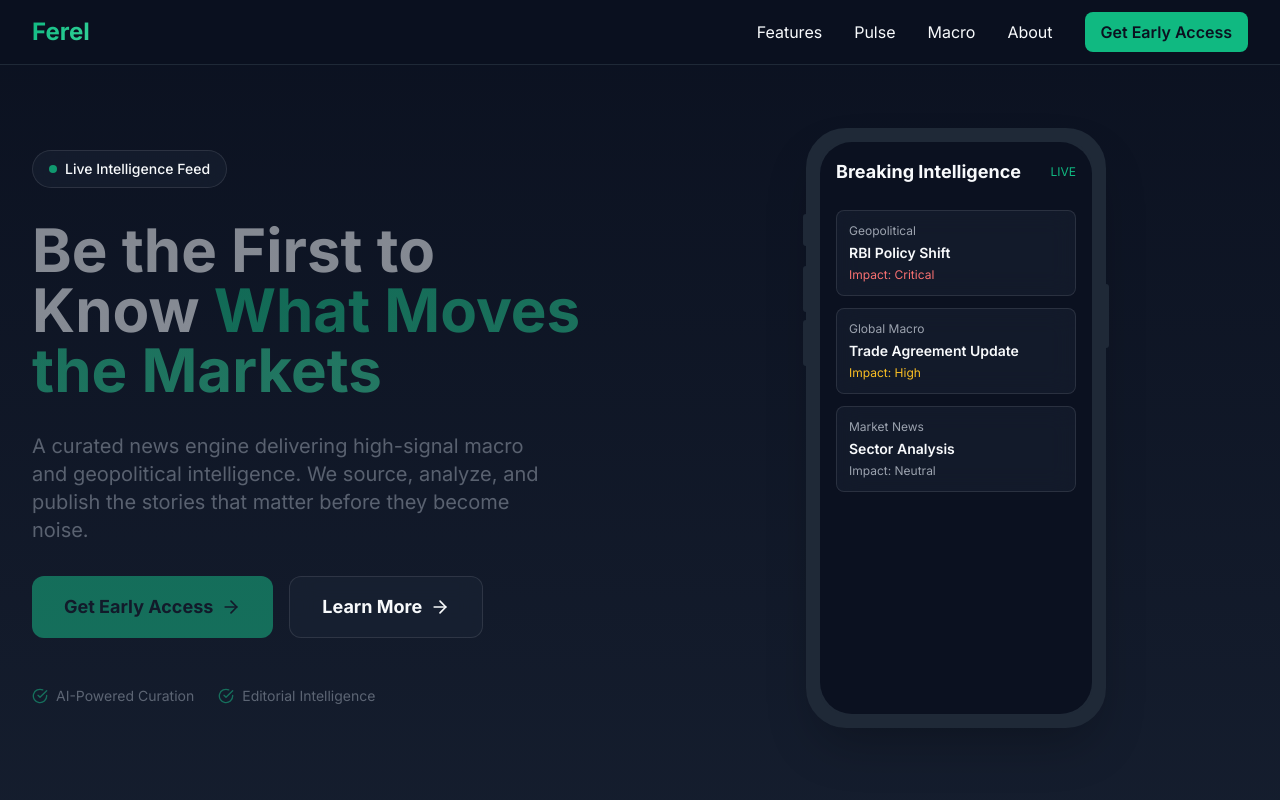
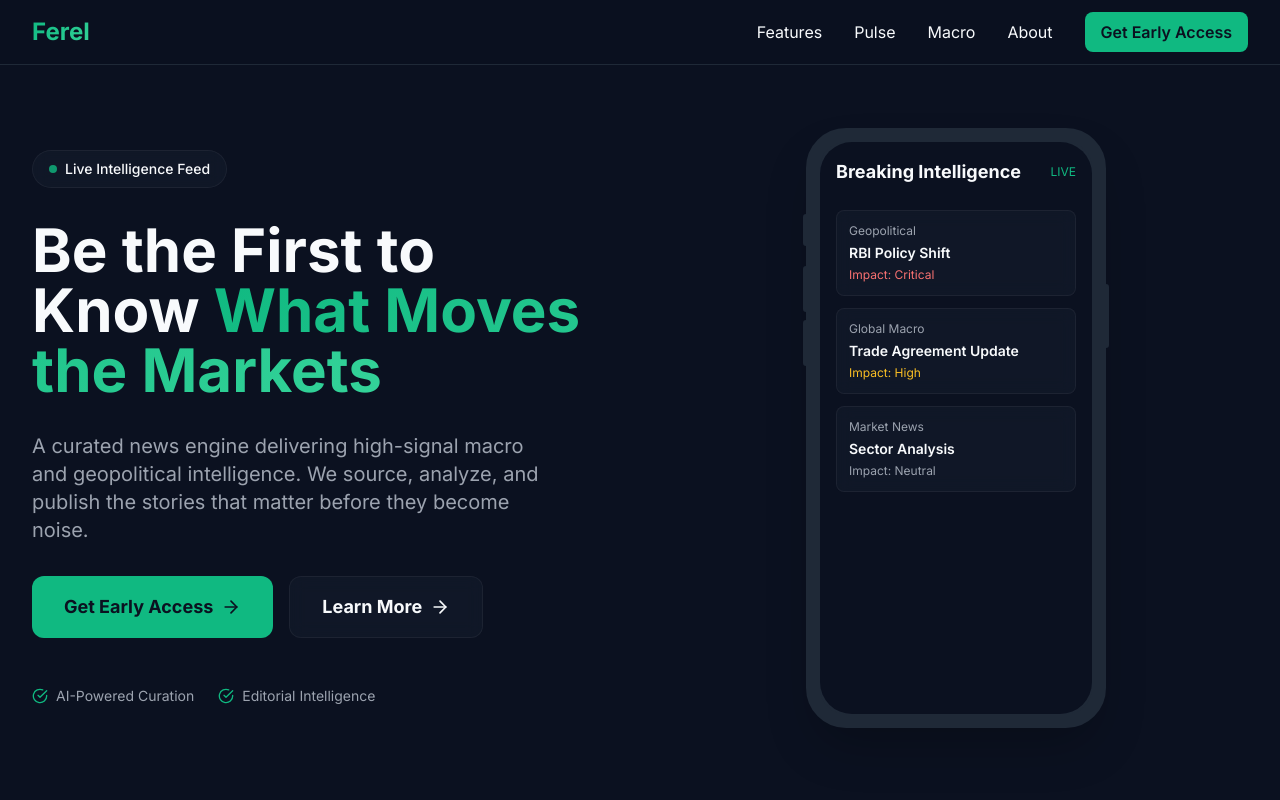
Before and after one commit to getferel/ferel-landing, a Next.js app: page / in a window 1280 px wide. Shown: the top 800 px of the page. Built offline with nearby package versions, Linux system fonts and the light colour scheme.

Commit message:
Fix header overlay issue - remove absolute positioned overlays, reduce glass opacity

```diff
--- a/src/app/globals.css
+++ b/src/app/globals.css
@@ -16,15 +16,15 @@ body {
 }
 
 .glass-card {
-  background: rgba(30, 41, 59, 0.4);
-  backdrop-filter: blur(12px);
-  -webkit-backdrop-filter: blur(12px);
-  border: 1px solid rgba(255, 255, 255, 0.1);
+  background: rgba(30, 41, 59, 0.3);
+  backdrop-filter: blur(8px);
+  -webkit-backdrop-filter: blur(8px);
+  border: 1px solid rgba(255, 255, 255, 0.05);
 }
 
 .glass-card:hover {
-  background: rgba(30, 41, 59, 0.6);
-  border-color: rgba(16, 185, 129, 0.3);
+  background: rgba(30, 41, 59, 0.5);
+  border-color: rgba(16, 185, 129, 0.2);
 }
 
 .gradient-text {
--- a/src/app/page.tsx
+++ b/src/app/page.tsx
@@ -109,9 +109,7 @@ function Navbar() {
 // Hero Section
 function Hero() {
   return (
-    <section className="pt-32 pb-20 px-4 sm:px-6 lg:px-8 relative overflow-hidden">
-      {/* Background gradient */}
-      <div className="absolute inset-0 bg-hero-gradient opacity-50" />
+    <section className="pt-32 pb-20 px-4 sm:px-6 lg:px-8 relative">
 
       <div className="max-w-7xl mx-auto">
         <div className="grid lg:grid-cols-2 gap-12 items-center">
@@ -464,10 +462,8 @@ function CTA() {
           initial={{ opacity: 0, scale: 0.95 }}
           whileInView={{ opacity: 1, scale: 1 }}
           viewport={{ once: true }}
-          className="glass-card p-12 rounded-3xl text-center relative overflow-hidden"
+          className="glass-card p-12 rounded-3xl text-center"
         >
-          {/* Background glow */}
-          <div className="absolute inset-0 bg-gradient-radial from-primary/20 to-transparent" />
 
           <div className="relative z-10">
             <h2 className="text-4xl lg:text-5xl font-bold mb-6">
```
